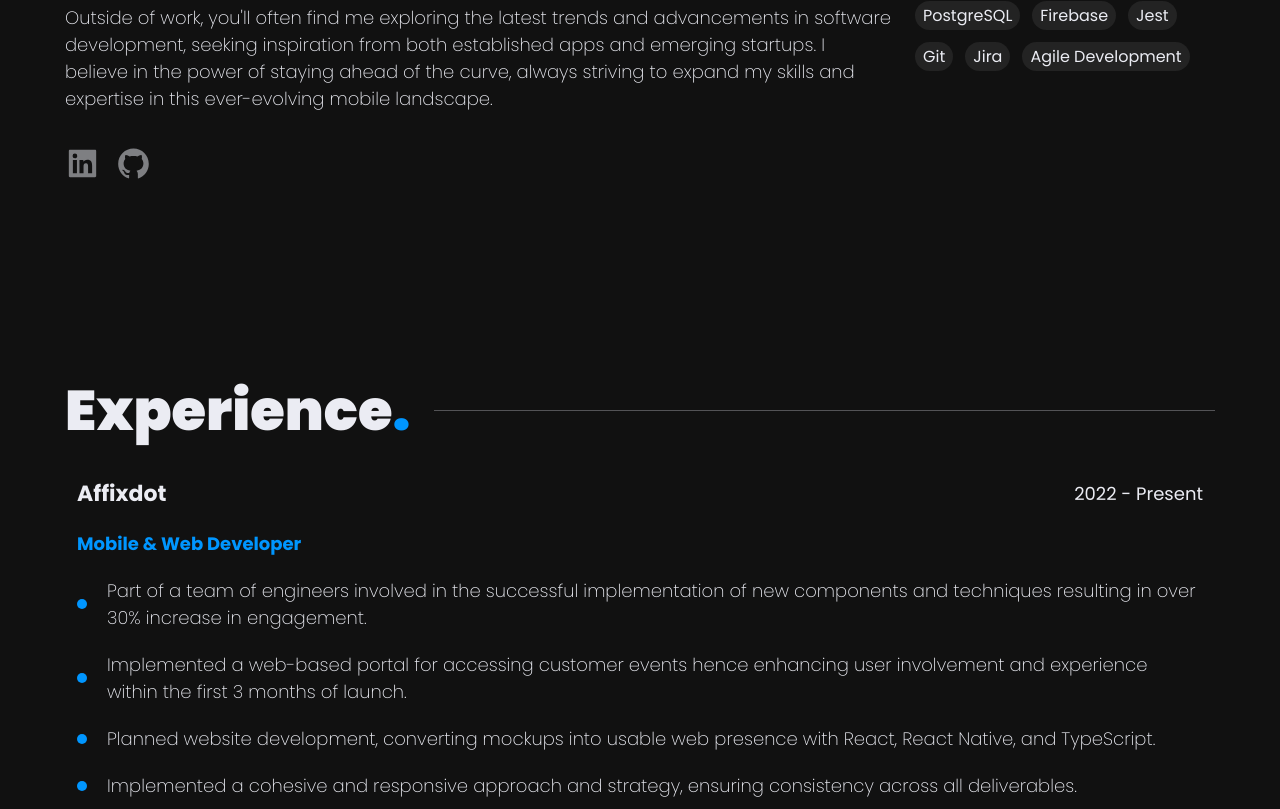
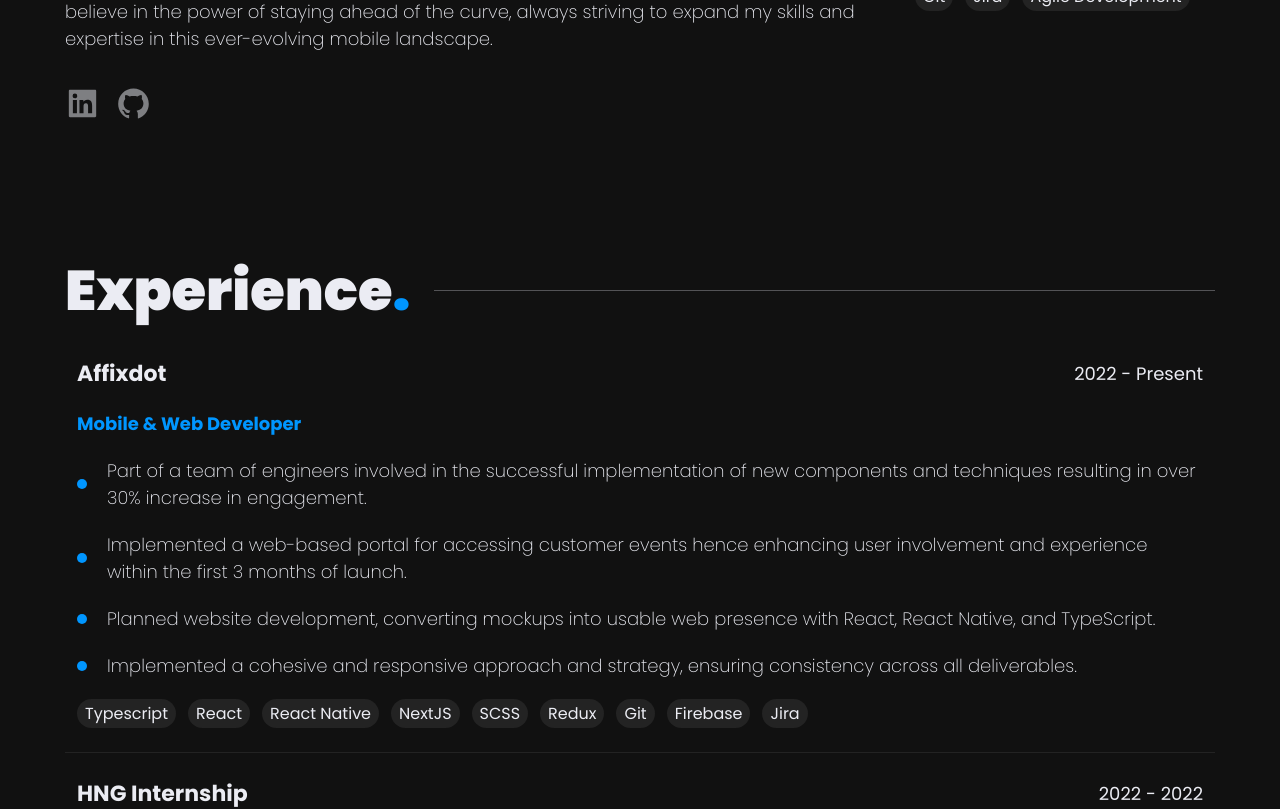
Before and after one commit to akindoju/akindoju, a Next.js app: page / in a window 1280 px wide. Shown: the part 1200-2009 px from the top of the page. Built offline with nearby package versions, Linux system fonts and the light colour scheme.

Commit message:
Fixed scroll-to spacing

```diff
--- a/components/About/About.tsx
+++ b/components/About/About.tsx
@@ -3,7 +3,6 @@ import { Reveal } from "@/utils/Reveal";
 import { SectionHeader } from "@/utils/SectionHeader";
 import styles from "./About.module.scss";
 import { Skills } from "../Skills/Skills";
-import { AiOutlineArrowRight } from "react-icons/ai";
 
 export const About = () => {
   return (
--- a/components/Heading/Heading.tsx
+++ b/components/Heading/Heading.tsx
@@ -1,5 +1,5 @@
 import styles from "./Heading.module.scss";
-import { FC, SetStateAction, useEffect, useState } from "react";
+import { FC, SetStateAction, useEffect } from "react";
 import { motion } from "framer-motion";
 import { AiOutlineAlignRight } from "react-icons/ai";
 
--- a/components/Menu/Menu.tsx
+++ b/components/Menu/Menu.tsx
@@ -4,7 +4,6 @@ import ReactDOM from "react-dom";
 import modalStyles from "../ProjectModal/ProjectModal.module.scss";
 import styles from "./Menu.module.scss";
 import { MdClose } from "react-icons/md";
-import { Reveal } from "@/utils/Reveal";
 
 export const Menu: FC<{
   setIsMenuOpen: React.Dispatch<SetStateAction<boolean>>;
--- a/components/Skills/Skills.tsx
+++ b/components/Skills/Skills.tsx
@@ -1,5 +1,5 @@
 import styles from "./Skills.module.scss";
-import { AiFillCode, AiFillSmile } from "react-icons/ai";
+import { AiFillCode } from "react-icons/ai";
 import { Reveal } from "@/utils/Reveal";
 
 export const Skills = () => {
--- a/styles/globals.css
+++ b/styles/globals.css
@@ -52,19 +52,10 @@ a {
   width: 90%;
   margin-inline: auto;
   overflow: hidden;
-  margin-bottom: 9rem;
+  padding-top: 12rem;
 
   @media (min-width: 768px) {
     max-width: 1150px;
-    margin-bottom: 18rem;
-  }
-
-  &:not(#about) {
-    margin-bottom: 12rem;
-
-    @media (min-width: 768px) {
-      margin-bottom: 18rem;
-    }
   }
 }
 
```
